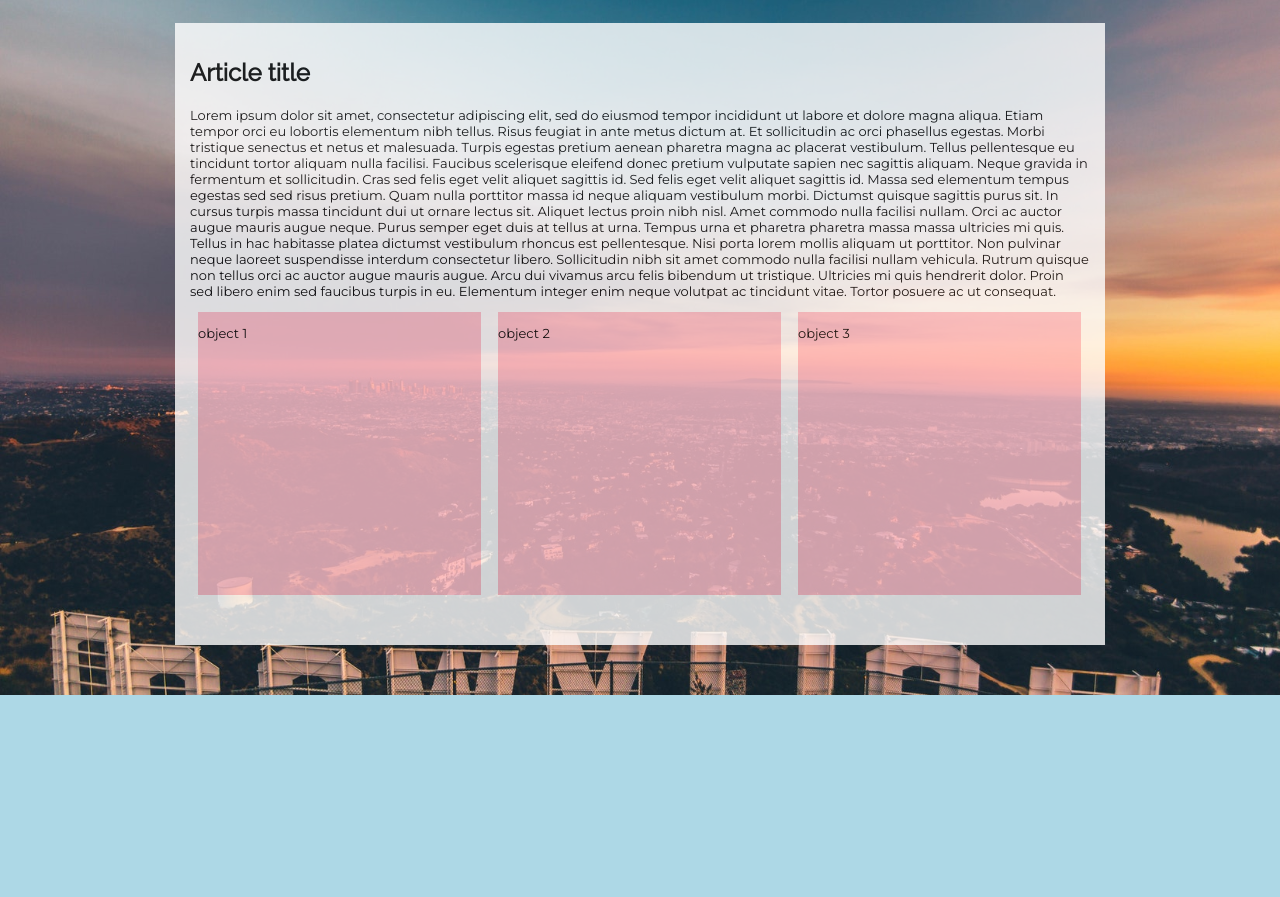
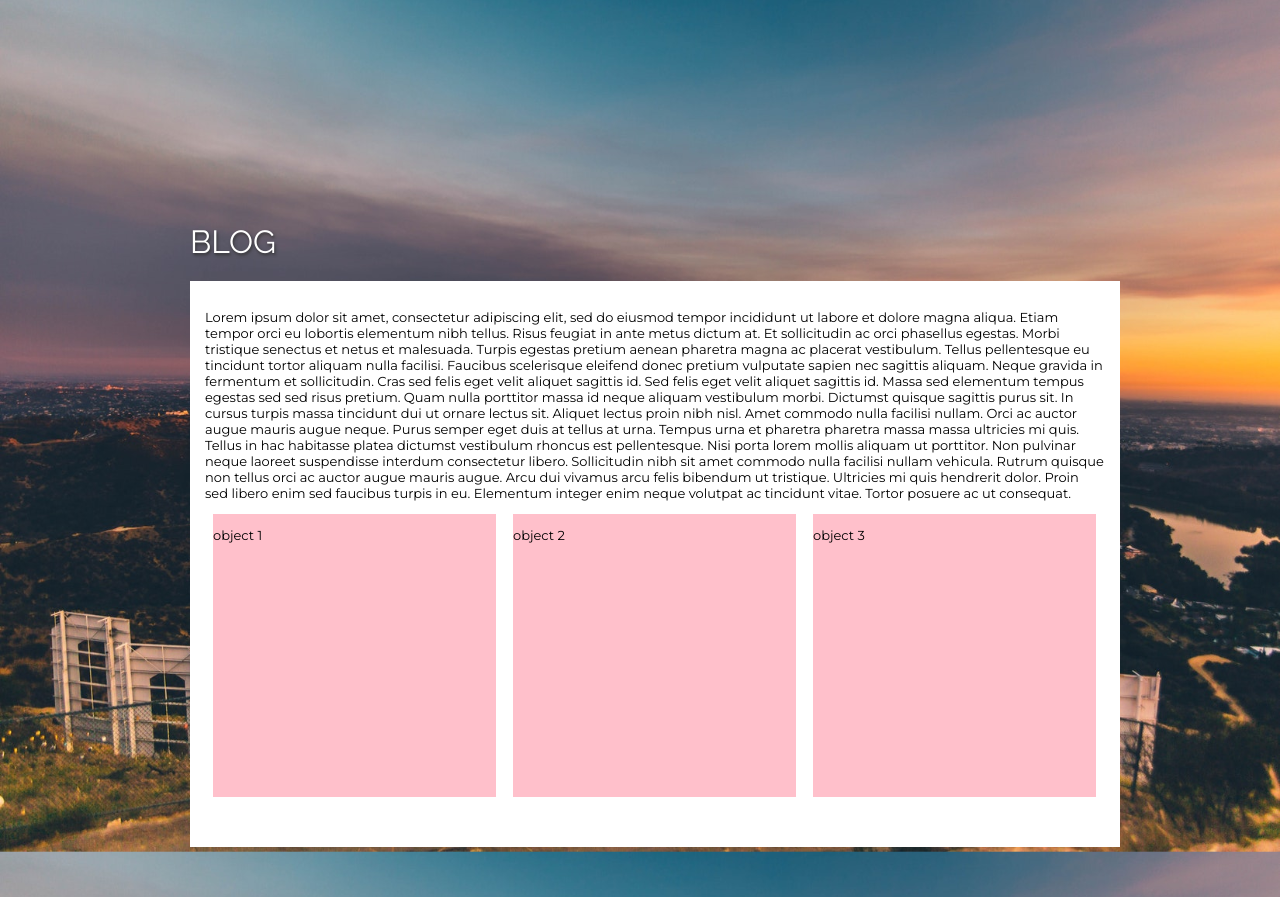
Before and after one commit to beccalindberg/SMC_FALL18_GD66_WD2, a plain HTML site: page midterm/pages/blog.html in a window 1280 px wide. Shown: the part 855-1752 px from the top of the page. Before the commit the page ends 1550 px from the top, so only its background shows below. Drawn offline with Linux system fonts and the light colour scheme.

Commit message:
Midterm tweaks
Basic structure but no content or done

```diff
--- a/midterm/pages/blog.html
+++ b/midterm/pages/blog.html
@@ -25,17 +25,17 @@
     </header>
 
     <main>
+        <h1>Blog</h1>
         <article>
-            <h1>Article title</h1>
             <p>Lorem ipsum dolor sit amet, consectetur adipiscing elit, sed do eiusmod tempor incididunt ut labore et dolore magna aliqua. Etiam tempor orci eu lobortis elementum nibh tellus. Risus feugiat in ante metus dictum at. Et sollicitudin ac orci phasellus egestas. Morbi tristique senectus et netus et malesuada. Turpis egestas pretium aenean pharetra magna ac placerat vestibulum. Tellus pellentesque eu tincidunt tortor aliquam nulla facilisi. Faucibus scelerisque eleifend donec pretium vulputate sapien nec sagittis aliquam. Neque gravida in fermentum et sollicitudin. Cras sed felis eget velit aliquet sagittis id. Sed felis eget velit aliquet sagittis id. Massa sed elementum tempus egestas sed sed risus pretium. Quam nulla porttitor massa id neque aliquam vestibulum morbi. Dictumst quisque sagittis purus sit. In cursus turpis massa tincidunt dui ut ornare lectus sit.
 
                 Aliquet lectus proin nibh nisl. Amet commodo nulla facilisi nullam. Orci ac auctor augue mauris augue neque. Purus semper eget duis at tellus at urna. Tempus urna et pharetra pharetra massa massa ultricies mi quis. Tellus in hac habitasse platea dictumst vestibulum rhoncus est pellentesque. Nisi porta lorem mollis aliquam ut porttitor. Non pulvinar neque laoreet suspendisse interdum consectetur libero. Sollicitudin nibh sit amet commodo nulla facilisi nullam vehicula. Rutrum quisque non tellus orci ac auctor augue mauris augue. Arcu dui vivamus arcu felis bibendum ut tristique. Ultricies mi quis hendrerit dolor. Proin sed libero enim sed faucibus turpis in eu. Elementum integer enim neque volutpat ac tincidunt vitae. Tortor posuere ac ut consequat.</p>
-        </article>
-        <div class="objectgrid">
-            <div id="object"><p>object 1</p></div>
-            <div id="object"><p>object 2</p></div>
-            <div id="object"><p>object 3</p></div>
-        </div>
+                <div class="objectgrid">
+                <div id="object"><p>object 1</p></div>
+                <div id="object"><p>object 2</p></div>
+                <div id="object"><p>object 3</p></div>
+                    </div>
+            </article>
     </main>
     </body>
 </html>
--- a/midterm/styles/layout.css
+++ b/midterm/styles/layout.css
@@ -13,17 +13,21 @@ header {
 }
 
 main {
-    margin-top: 800px;
+    margin-top: 1000px;
     margin-bottom: 50px;
-    background-color: white;
-    opacity: 0.8;
+    background-color: transparent;
     width: 900px;
     margin-left: auto;
     margin-right: auto;
+    }
+
+article {
+    background-color: white;
     height: auto;
+    width: inherit;
     padding: 15px;
     padding-bottom: 50px;
-    }
+}
 
 .navbar {
     position: fixed;
--- a/midterm/styles/typography.css
+++ b/midterm/styles/typography.css
@@ -1,7 +1,10 @@
 /* header styles */
 h1 {
     font-family: 'Raleway', sans-serif;
-    color: #000000;
+    color: #ffffff;
+    text-transform: uppercase;
+    text-shadow: 1px 2px 3px #333;
+    font-weight: 100;
 }
 
 h2 {
@@ -32,6 +35,6 @@ a:hover {
 /* paragraphs */
 
 p {
-    font-family: 'Montserrat';
+    font-family: 'Montserrat', 'Calibri', sans-serif;
     font-size: 13px;
 }
```
Also changed, not shown: midterm/index.html (+1 -1 lines), midterm/pages/about.html (+1 -1 lines), midterm/pages/contact.html (+1 -1 lines), 1 other file.
